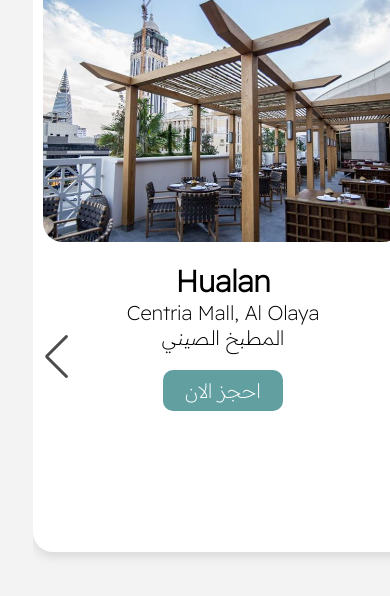
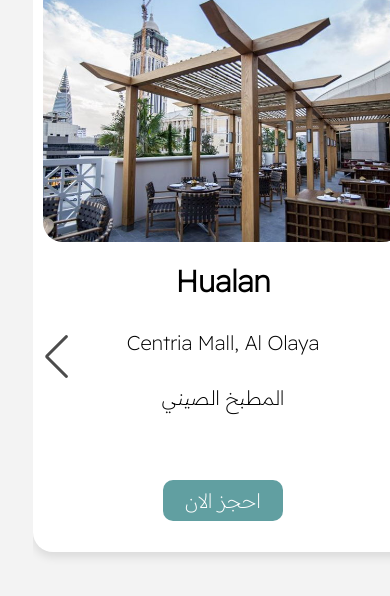
Before and after one commit to ranarabiie/ahjiz, a plain HTML site: page index.html in a window 390 px wide. Shown: the part 1958-2554 px from the top of the page. Drawn offline with nearby package versions, Linux system fonts and the light colour scheme.

Commit message:
Update index.html

```diff
--- a/index.html
+++ b/index.html
@@ -143,10 +143,12 @@ section .card .image{
 
   .name-profession .profession{
 	font-size:20px;
+  margin-top: 30px;
 	font-weight: 100;
   }
   .card .button button{
 font-size: 20px;
+margin-top: 50px;
   }
 
   section{
```
